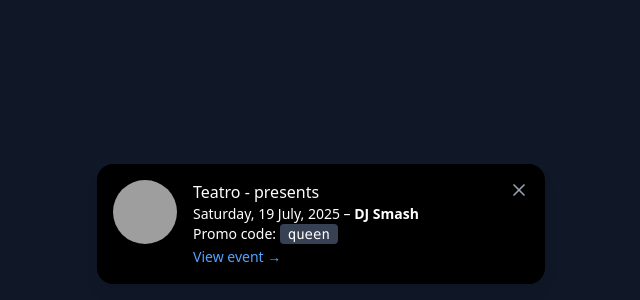
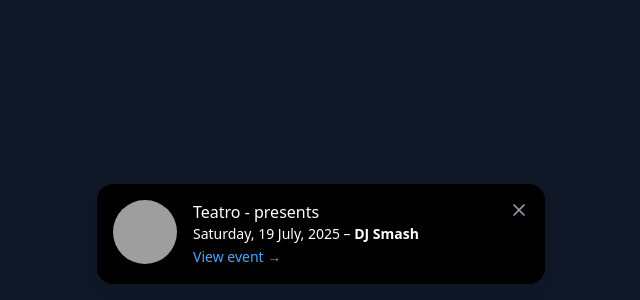
Before and after one commit to gbaramidze/teatro-qr, a Next.js app: page /menu/MenuNotification in a window 1280 px wide. Shown: the part 500-800 px from the top of the page, without its empty margins (319-959 px from the left). Built offline with nearby package versions, Linux system fonts and the light colour scheme; grey boxes are pictures that could not be loaded.

Commit message:
v3333 333 remove promocode

```diff
--- a/src/pages/menu/MenuNotification.jsx
+++ b/src/pages/menu/MenuNotification.jsx
@@ -99,12 +99,6 @@
         <p className="text-sm font-medium">
           {dayjs(eventToShow.date).format('dddd, DD MMMM, YYYY')} – <strong>{eventToShow.title}</strong>
         </p>
-        {eventToShow.promo && (
-          <p className="text-sm">
-            Promo code:{' '}
-            <code className="bg-gray-700 px-2 py-0.5 rounded">{eventToShow.promo}</code>
-          </p>
-        )}
         <Link
           href={eventToShow.link}
           target="_blank"
```
